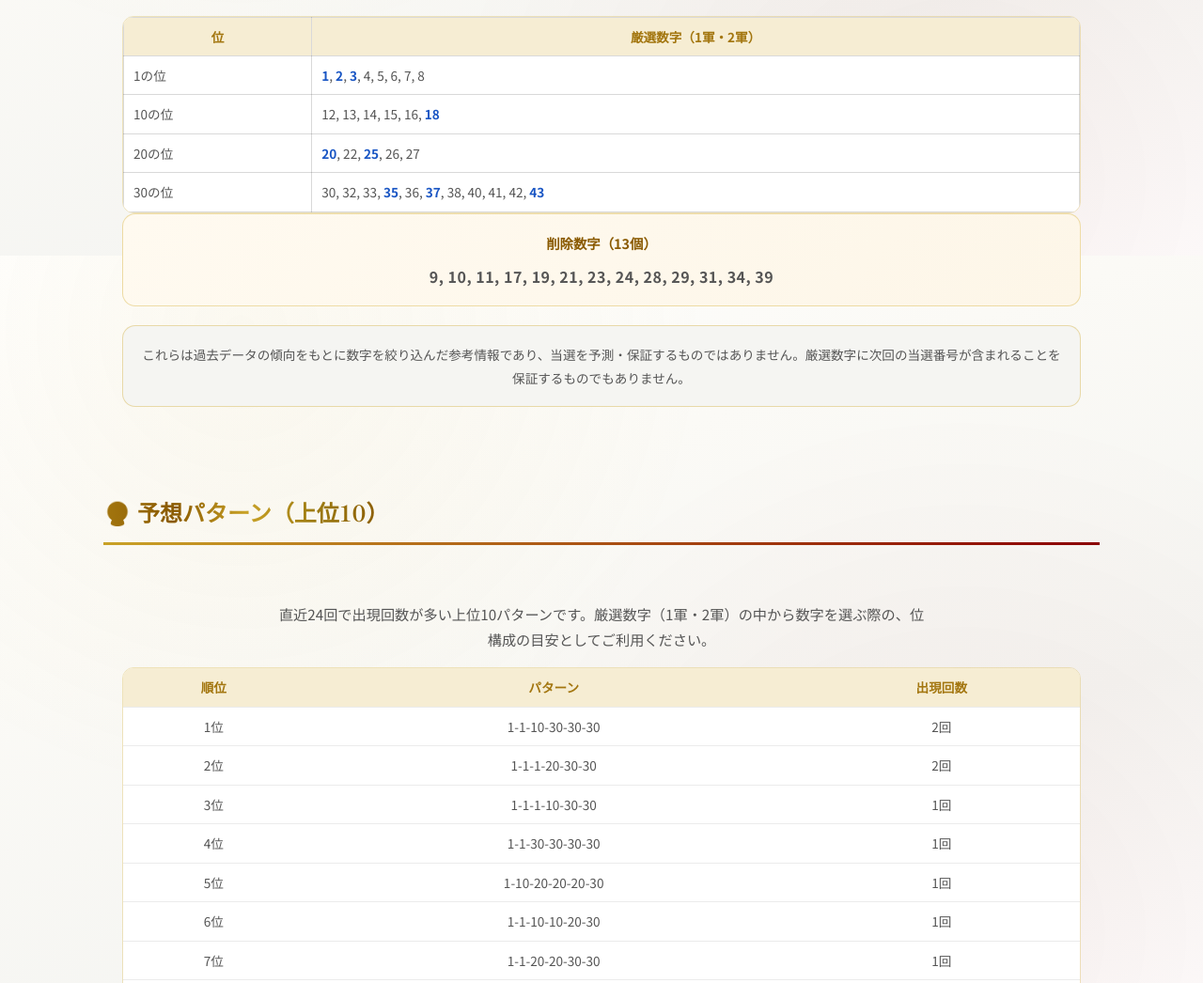
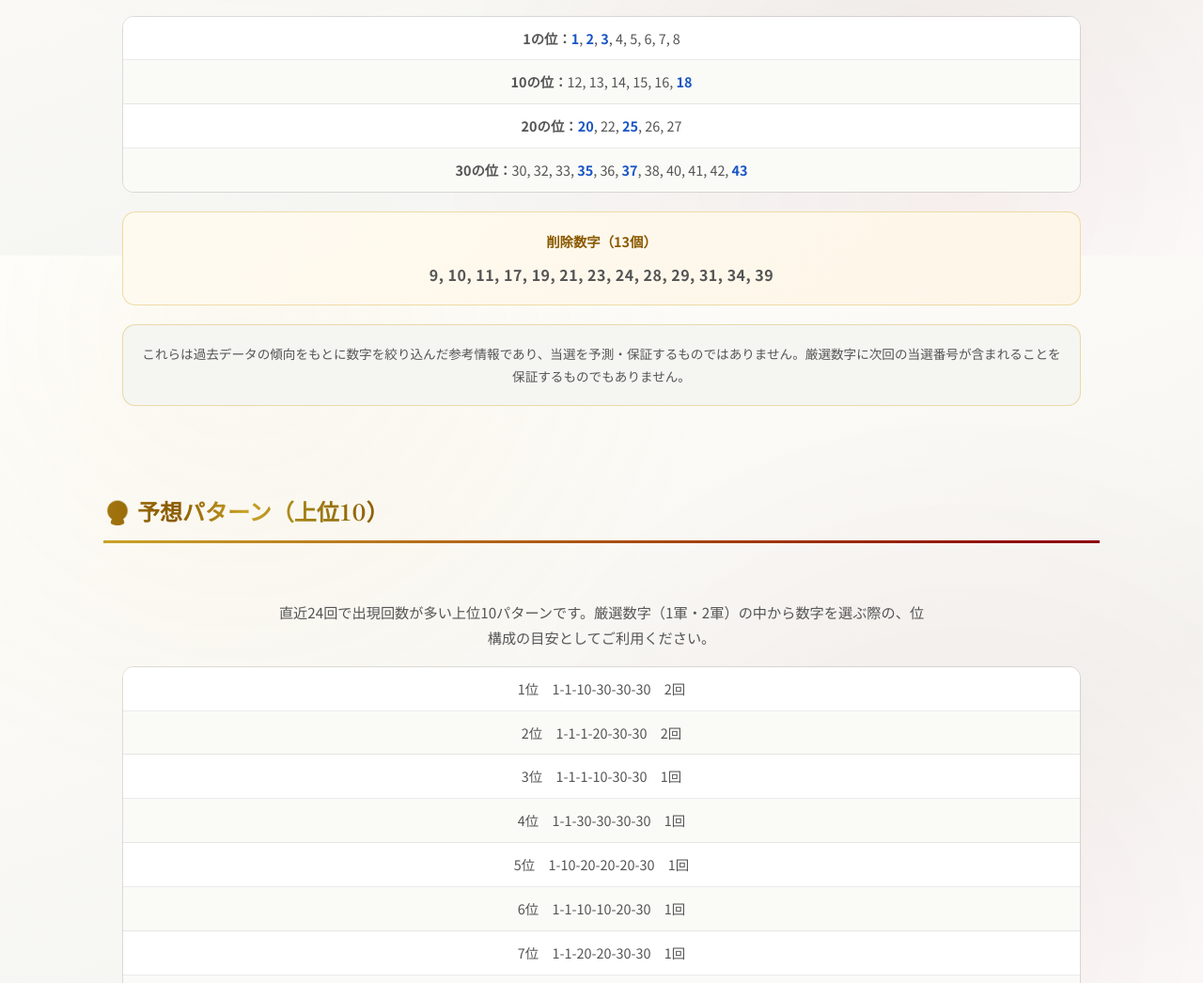
Before and after one commit to Naobro/lototop-app, a plain HTML site: page naoloto/pages/loto6/index.html in a window 1280 px wide. Shown: the part 7728-8774 px from the top of the page at 94% size. Drawn offline with Linux system fonts and the light colour scheme.

Commit message:
Fix note-copy issues: exclude copy button from copied section, replace tables with div-lists to avoid paste collapsing

```diff
--- a/naoloto/css/analysis.css
+++ b/naoloto/css/analysis.css
@@ -162,6 +162,26 @@ table.position-sab-table td {
   text-align: left;
 }
 
+/* note等へのコピー用一覧（tableの代わり。コピー時に構造が崩れないようdiv構成にする） */
+.copy-list {
+  border-radius: 12px;
+  border: 1px solid rgba(0, 0, 0, 0.12);
+  overflow: hidden;
+  margin-bottom: 20px;
+}
+.copy-list-row {
+  padding: 10px 14px;
+  border-bottom: 1px solid rgba(0, 0, 0, 0.08);
+  background: #ffffff;
+  font-size: 0.9rem;
+}
+.copy-list-row:last-child {
+  border-bottom: none;
+}
+.copy-list-row:nth-child(even) {
+  background: #fafaf7;
+}
+
 /* エリア分析（位置×数字のヒートマップ表）専用。他のテーブルには影響しない */
 table.position-heatmap-table {
   min-width: 1500px;
--- a/naoloto/js/analysis/render.js
+++ b/naoloto/js/analysis/render.js
@@ -420,13 +420,11 @@ const LotoRender = (function () {
       container.appendChild(oddsRow);
     }
 
-    const wrap = el('div', 'table-scroll');
-    const table = document.createElement('table');
-    table.className = 'analysis-table position-sab-table';
-    table.innerHTML = `<thead><tr><th>位</th><th>厳選数字（1軍・2軍）</th></tr></thead>`;
-    const tbody = document.createElement('tbody');
+    // note等へのコピー時にtable構造が崩れる（セルの区切りが失われ1行に連結される）
+    // ことがあるため、position-sab-tableではなくdivベースの一覧で表示する。
+    const list = el('div', 'copy-list');
     positionGroups.forEach((g) => {
-      const tr = document.createElement('tr');
+      const row = el('div', 'copy-list-row');
       const text = g.items.length
         ? g.items
             .map((it) =>
@@ -436,12 +434,10 @@ const LotoRender = (function () {
             )
             .join(', ')
         : '—';
-      tr.innerHTML = `<td>${g.label}</td><td>${text}</td>`;
-      tbody.appendChild(tr);
+      row.innerHTML = `<strong>${g.label}：</strong>${text}`;
+      list.appendChild(row);
     });
-    table.appendChild(tbody);
-    wrap.appendChild(table);
-    container.appendChild(wrap);
+    container.appendChild(list);
 
     const tierCards = el('div', 'info-cards');
     const cutCard = el('div', 'info-card');
@@ -470,20 +466,14 @@ const LotoRender = (function () {
     lead.style.marginBottom = '16px';
     container.appendChild(lead);
 
+    // note等へのコピー時にtable構造が崩れることがあるため、divベースの一覧で表示する。
     const top = patterns.slice(0, topN);
-    const wrap = el('div', 'table-scroll');
-    const table = document.createElement('table');
-    table.className = 'analysis-table';
-    table.innerHTML = `<thead><tr><th>順位</th><th>パターン</th><th>出現回数</th></tr></thead>`;
-    const tbody = document.createElement('tbody');
+    const list = el('div', 'copy-list');
     top.forEach((p, idx) => {
-      const tr = document.createElement('tr');
-      tr.innerHTML = `<td>${idx + 1}位</td><td>${p.pattern}</td><td>${p.count}回</td>`;
-      tbody.appendChild(tr);
+      const row = el('div', 'copy-list-row', `${idx + 1}位　${p.pattern}　${p.count}回`);
+      list.appendChild(row);
     });
-    table.appendChild(tbody);
-    wrap.appendChild(table);
-    container.appendChild(wrap);
+    container.appendChild(list);
   }
 
   // 当選検証：最新回を除いたデータで厳選数字を再計算し、
```
Also changed, not shown: naoloto/js/analysis/numbers-render.js (+17 -19 lines), naoloto/pages/loto6/index.html (+2 -2 lines), naoloto/pages/loto7/index.html (+2 -2 lines), naoloto/pages/miniloto/index.html (+2 -2 lines), naoloto/pages/numbers3/index.html (+2 -2 lines), naoloto/pages/numbers4/index.html (+2 -2 lines).
